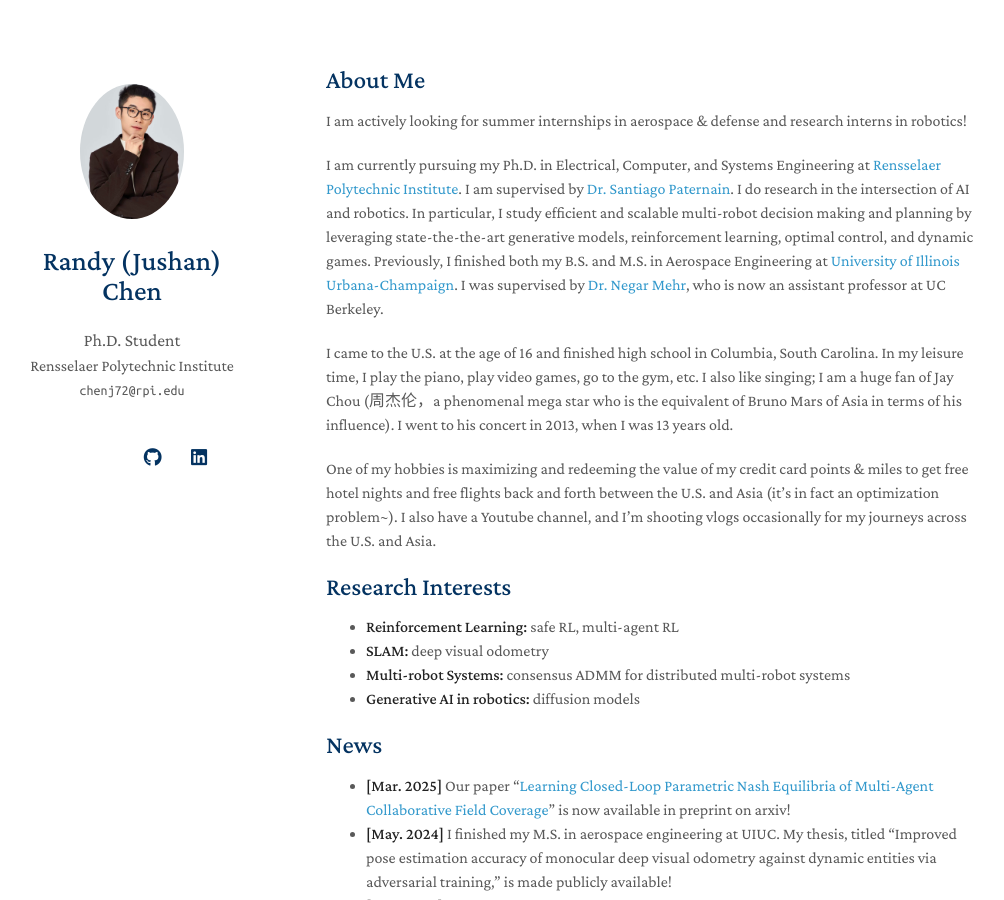
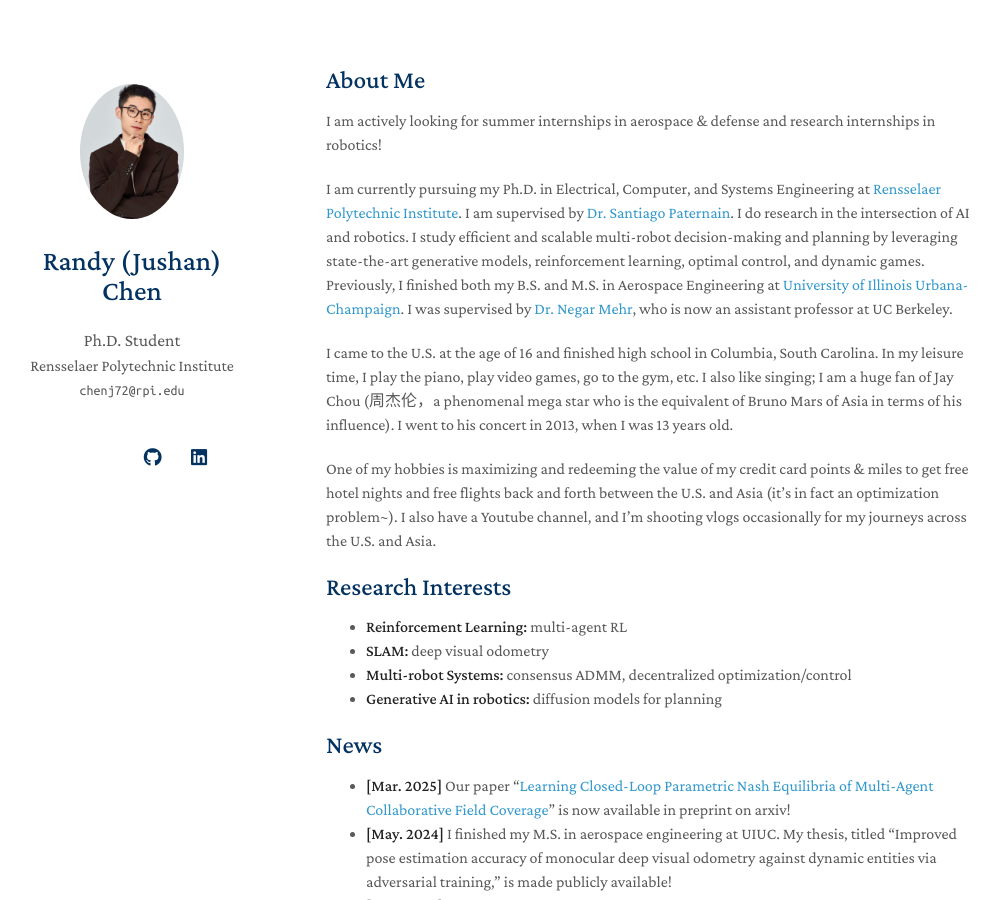
Before and after one commit to Jushan-Randy-Chen/Jushan-Randy-Chen.github.io, a Jekyll site: the page built from index.md, in a window 1280 px wide and 900 px high. Shown: the whole window, without its empty margins (144-1148 px from the left). Built offline with Jekyll 4.4.1, drawn with Linux system fonts in a browser that asks for light colours; a style sheet for code colours, icons or effects is not loaded; our own code applies the rules of GitHub Pages for plain Markdown files.

Commit message:
Update index.md

```diff
--- a/index.md
+++ b/index.md
@@ -3,9 +3,9 @@
 ---
 
 ## About Me
-I am actively looking for summer internships in aerospace & defense and research interns in robotics!
+I am actively looking for summer internships in aerospace & defense and research internships in robotics!
 
-I am currently pursuing my  Ph.D.  in Electrical, Computer, and Systems Engineering at [Rensselaer Polytechnic Institute](https://ecse.rpi.edu/). I am supervised by [Dr. Santiago Paternain](https://sites.ecse.rpi.edu/~paters/). I do research in the intersection of AI and robotics. In particular, I study efficient and scalable multi-robot decision making and planning by leveraging state-the-the-art generative models, reinforcement learning, optimal control, and dynamic games. Previously, I finished both my B.S. and M.S. in Aerospace Engineering at [University of Illinois Urbana-Champaign](https://aerospace.illinois.edu/). I was supervised by [Dr. Negar Mehr](https://negarmehr.com/), who is now an assistant professor at UC Berkeley.
+I am currently pursuing my  Ph.D.  in Electrical, Computer, and Systems Engineering at [Rensselaer Polytechnic Institute](https://ecse.rpi.edu/). I am supervised by [Dr. Santiago Paternain](https://sites.ecse.rpi.edu/~paters/). I do research in the intersection of AI and robotics. I study efficient and scalable multi-robot decision-making and planning by leveraging state-the-art generative models, reinforcement learning, optimal control, and dynamic games. Previously, I finished both my B.S. and M.S. in Aerospace Engineering at [University of Illinois Urbana-Champaign](https://aerospace.illinois.edu/). I was supervised by [Dr. Negar Mehr](https://negarmehr.com/), who is now an assistant professor at UC Berkeley.
 
 I came to the U.S. at the age of 16 and finished high school in Columbia, South Carolina. In my leisure time, I play the piano, play video games, go to the gym, etc. I also like singing; I am a huge fan of Jay Chou (周杰伦，a phenomenal mega star who is the equivalent of Bruno Mars of Asia in terms of his influence). I went to his concert in 2013, when I was 13 years old.
 
@@ -13,10 +13,10 @@
 
 ## Research Interests
 
-- **Reinforcement Learning:** safe RL, multi-agent RL
+- **Reinforcement Learning:** multi-agent RL
 - **SLAM:** deep visual odometry
-- **Multi-robot Systems:** consensus ADMM for distributed multi-robot systems
-- **Generative AI in robotics:** diffusion models
+- **Multi-robot Systems:** consensus ADMM, decentralized optimization/control
+- **Generative AI in robotics:** diffusion models for planning
 
 ## News
 - **[Mar. 2025]** Our paper "[Learning Closed-Loop Parametric Nash Equilibria of Multi-Agent Collaborative Field Coverage](https://arxiv.org/abs/2503.11829)" is now available in preprint on arxiv!
```
